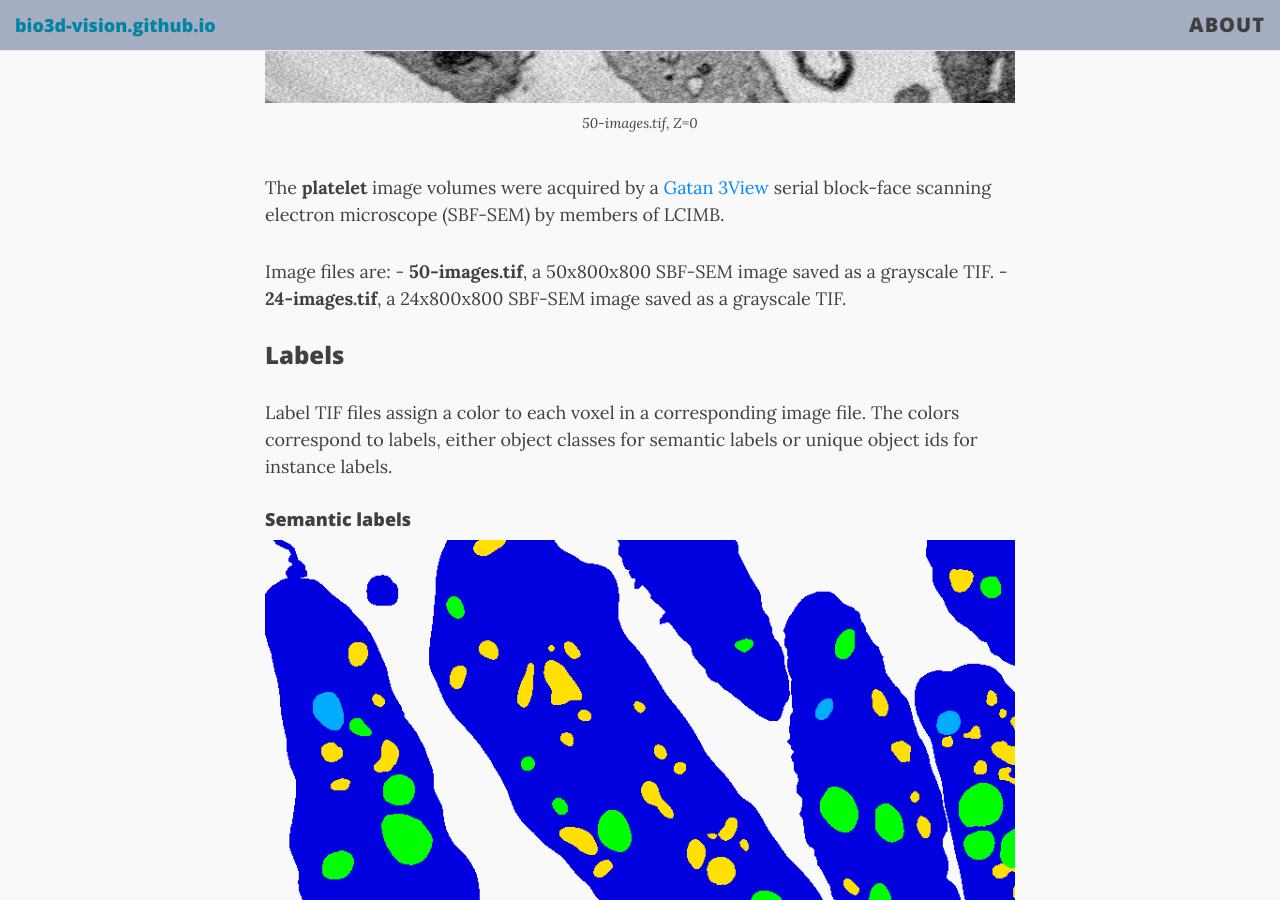
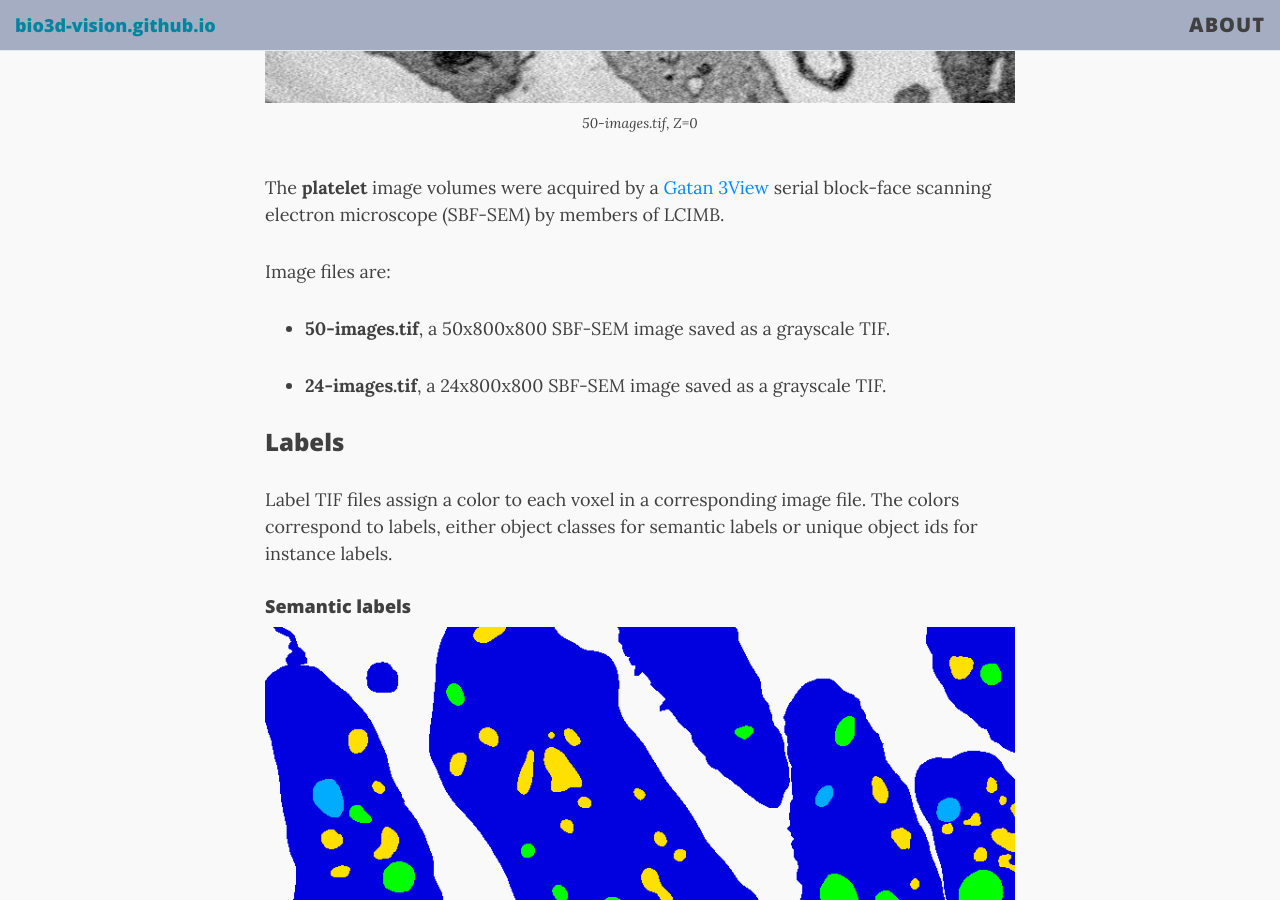
Before and after one commit to bio3d-vision/bio3d-vision.github.io, a Jekyll site: the page built from index.html, in a window 1280 px wide and 900 px high, scrolled down 2246 px. Built offline with Jekyll 4.4.1, drawn with Linux system fonts in a browser that asks for light colours; nearby versions of some CDN libraries; the list of posts is cut into pages by our own code; some of the changed text lies outside the part shown.

Commit message:
List syntax fix

```diff
--- a/index.html
+++ b/index.html
@@ -30,7 +30,11 @@
 <p class="caption">50-images.tif, Z=0</p>
 </div>
 <p>The <strong>platelet</strong> image volumes were acquired by a <a href="https://www.gatan.com/products/sem-imaging-spectroscopy/3view-system">Gatan 3View</a> serial block-face scanning electron microscope (SBF-SEM) by members of LCIMB.</p>
-<p>Image files are: - <strong>50-images.tif</strong>, a 50x800x800 SBF-SEM image saved as a grayscale TIF. - <strong>24-images.tif</strong>, a 24x800x800 SBF-SEM image saved as a grayscale TIF.</p>
+<p>Image files are:</p>
+<ul>
+<li><p><strong>50-images.tif</strong>, a 50x800x800 SBF-SEM image saved as a grayscale TIF.</p></li>
+<li><p><strong>24-images.tif</strong>, a 24x800x800 SBF-SEM image saved as a grayscale TIF.</p></li>
+</ul>
 <h3 id="labels-1">Labels</h3>
 <p>Label TIF files assign a color to each voxel in a corresponding image file. The colors correspond to labels, either object classes for semantic labels or unique object ids for instance labels.</p>
 <h4 id="semantic-labels">Semantic labels</h4>
@@ -77,7 +81,11 @@
 </tr>
 </tbody>
 </table>
-<p>Semantic label files are: - <strong>50-semantic.tif</strong>: a 50x800x800 semantic segmentation of <em>50-images.tif</em>, saved as an RGB TIF. - <strong>24-semantic.tif</strong>: A 24x800x800 semantic segmentation of <em>24-images.tif</em>, saved as an RGB TIF.</p>
+<p>Semantic label files are:</p>
+<ul>
+<li><p><strong>50-semantic.tif</strong>: a 50x800x800 semantic segmentation of <em>50-images.tif</em>, saved as an RGB TIF.</p></li>
+<li><p><strong>24-semantic.tif</strong>: A 24x800x800 semantic segmentation of <em>24-images.tif</em>, saved as an RGB TIF.</p></li>
+</ul>
 <h4 id="d-instance-labels">2D instance labels</h4>
 <p>Coming up!</p>
 <h4 id="d-instance-labels-1">3D instance labels</h4>
```
